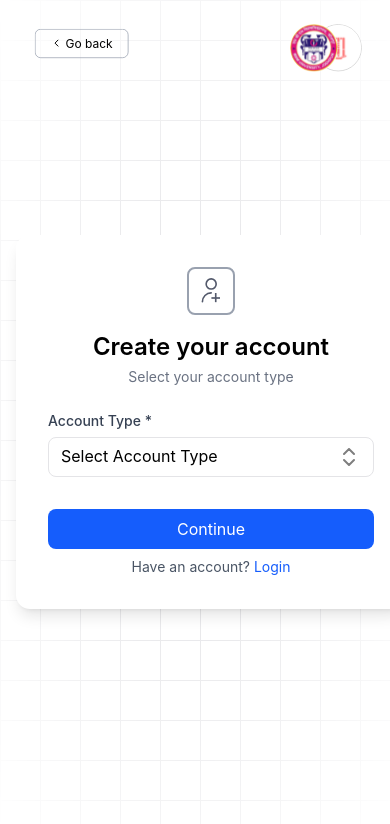
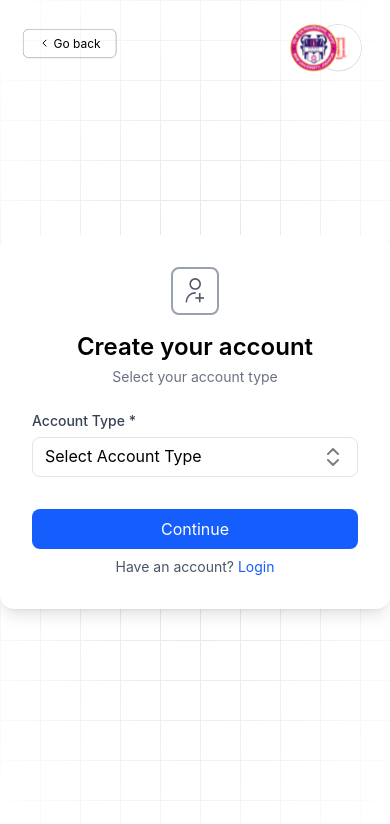
Before and after one commit to Girish-Garg/Mentor-Hub, a React (Vite) app: page /signup in a window 390 px wide. Shown: the top 824 px of the page. Built offline with nearby package versions, Linux system fonts and the light colour scheme.

Commit message:
Refined SignUp pages and workflow

```diff
--- a/components/custom/BackgroundWrapper.jsx
+++ b/components/custom/BackgroundWrapper.jsx
@@ -34,7 +34,7 @@ const BackgroundWrapper = ({ children, className}) => {
         </button>
       </div> */}
 
-      <div className="relative z-10 px-4 sm:px-6">{children}</div>
+      <div className="relative z-10 ">{children}</div>
     </div>
   );
 };
--- a/components/custom/GoBackButton.jsx
+++ b/components/custom/GoBackButton.jsx
@@ -3,7 +3,7 @@ import { ChevronLeft } from "lucide-react";
 
 const GoBackButton = ({ onClick }) => {
   return (
-    <div className="mt-6 mr-52 relative z-[16] scale-75 sm:scale-100">
+    <div className="mt-6 ml-0 sm:ml-6 sm:mr-0 mr-52 relative z-[16] scale-75 sm:scale-100">
       <button
         onClick={onClick}
         className=" flex items-center space-x-2 text-black border border-gray-400 px-5 py-1.5 rounded-md hover:bg-gray-100 dark:hover:bg-zinc-800 transition hover:cursor-pointer"
--- a/src/pages/auth/SignUp_c/EnterPass.jsx
+++ b/src/pages/auth/SignUp_c/EnterPass.jsx
@@ -1,6 +1,6 @@
 import React, { useState } from "react";
 import zxcvbn from "zxcvbn";
-import { UserRoundPlus, KeyRound, Eye, EyeOff } from "lucide-react";
+import {  KeyRound, Eye, EyeOff } from "lucide-react";
 import { toast } from "sonner";
 
 const getStrengthLabel = (score) => {
@@ -70,7 +70,7 @@ const EnterPass = ({password,setPassword,setCurrentStep}) => {
             <div className="text-left mb-6">
               <label
                 htmlFor="password"
-                className="block text-sm font-medium text-gray-700 mb-2 flex justify-between items-center"
+                className="text-sm font-medium text-gray-700 mb-2 flex justify-between items-center"
               >
                 <span>Enter Your Password</span>
                 {password && (
```
